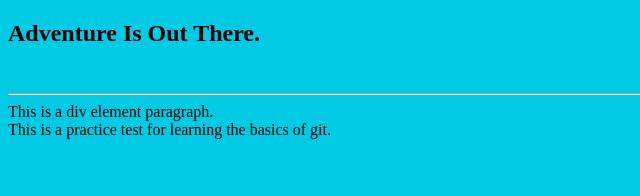
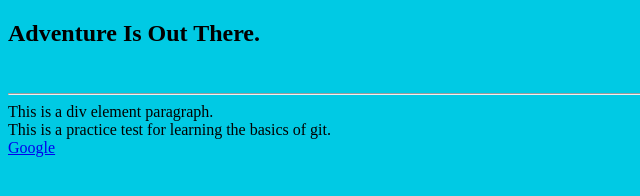
Before and after one commit to akshvatsa/web_development-testprojects, a plain HTML site: page index.html in a window 1280 px wide. Shown: the full height of the page, 0-640 px from the left. Drawn offline with Linux system fonts and the light colour scheme.

Commit message:
footer updated in new footer branch

```diff
--- a/index.html
+++ b/index.html
@@ -15,6 +15,9 @@
     </header>
     <body>
         This is a practice test for learning the basics of git.
-    </body>
+    </body><br>
+    <footer>
+        <a href="www.google.co.in">Google</a>
+    </footer>
 </body>
 </html>
```
